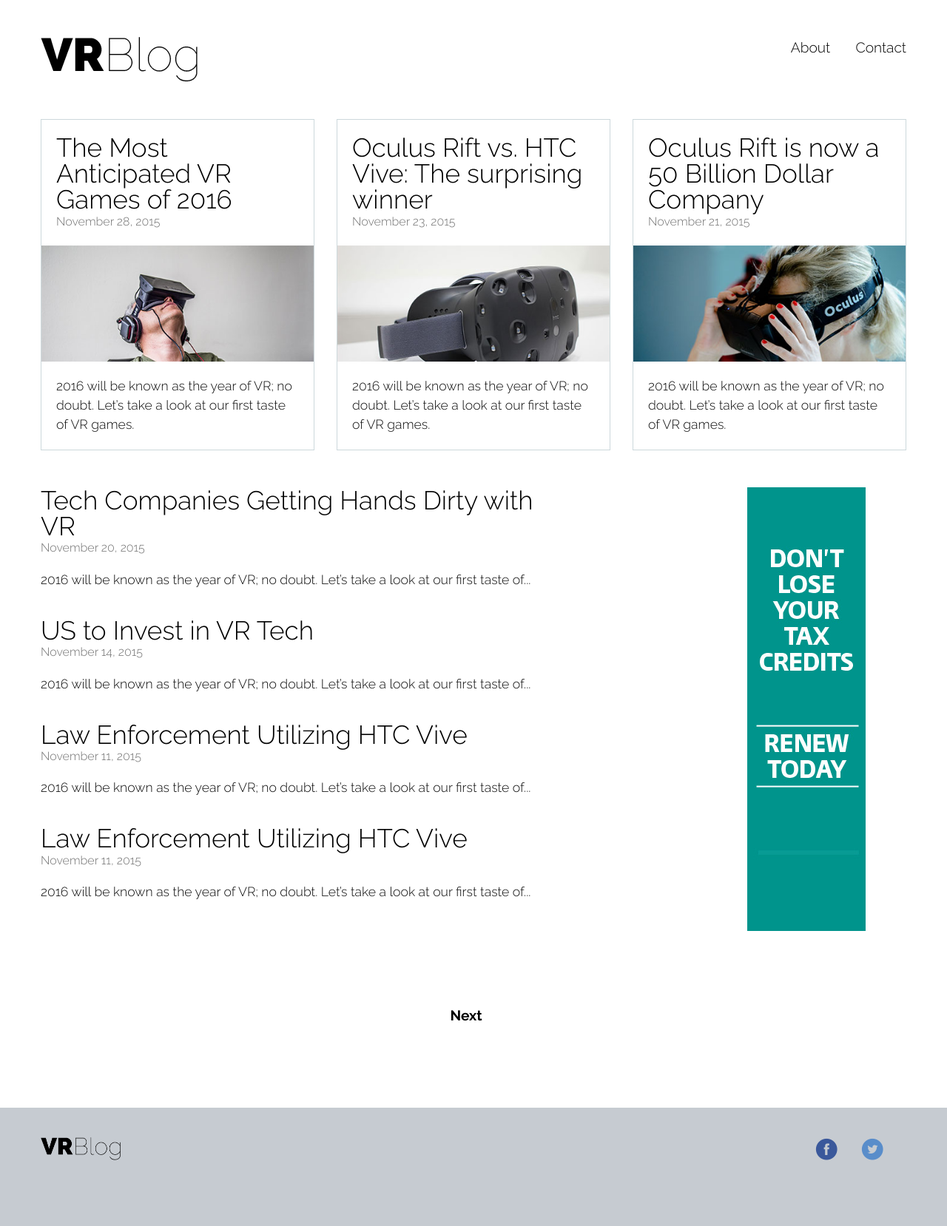
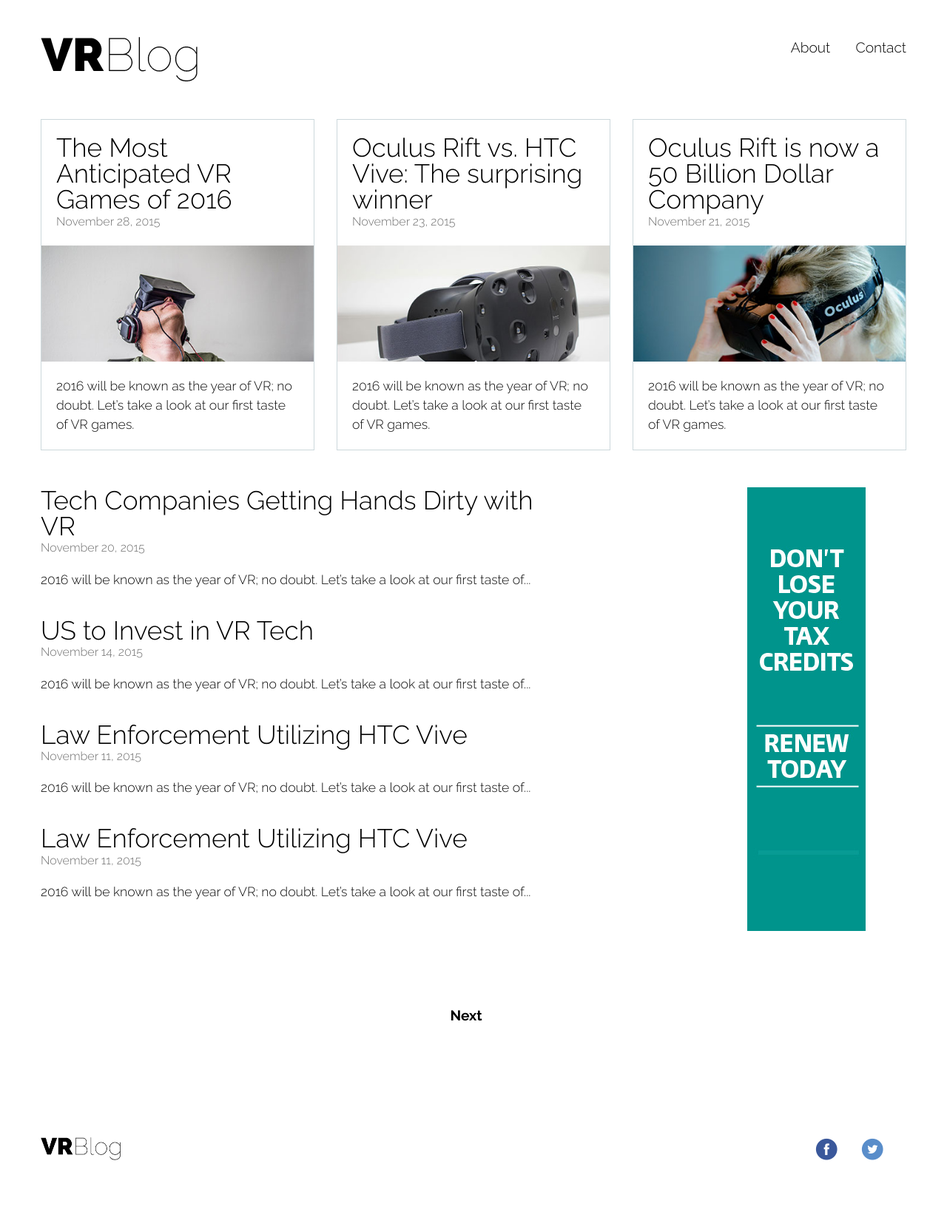
Before and after one commit to chris-plonka/chris, a Jekyll site: the page built from index.html, in a window 1280 px wide. Shown: the whole page at 74% size. Built offline with Jekyll 4.4.1, drawn with Linux system fonts in a browser that asks for light colours; the list of posts is cut into pages by our own code.

Commit message:
Update _layout.scss

```diff
--- a/_sass/_layout.scss
+++ b/_sass/_layout.scss
@@ -6,7 +6,7 @@
 $accent-color-1: #ebebeb;
 $accent-color-2: #ccd8db;
 $accent-color-3: #fff;
-$footer-color: #C6CBD1;
+$footer-color: #fff;
 
 $main-titles-size: 2.2em;
 $main-titles-leading: 1em;
```
